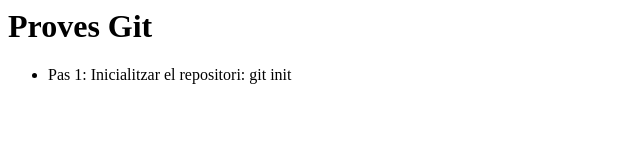
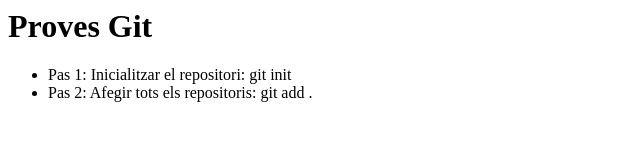
Before and after one commit to chimo69/proves-git, a plain HTML site: page index.html in a window 1280 px wide. Shown: the whole page, without its empty margins (0-640 px from the left). Drawn offline with Linux system fonts and the light colour scheme.

Commit message:
Afegit pas 2 i nou fitxer

```diff
--- a/index.html
+++ b/index.html
@@ -1,4 +1,5 @@
 <h1>Proves Git</h1>
 <ul>
 <li>Pas 1: Inicialitzar el repositori: git init</li>
+<li>Pas 2: Afegir tots els repositoris: git add .</li>
 </ul>
```
